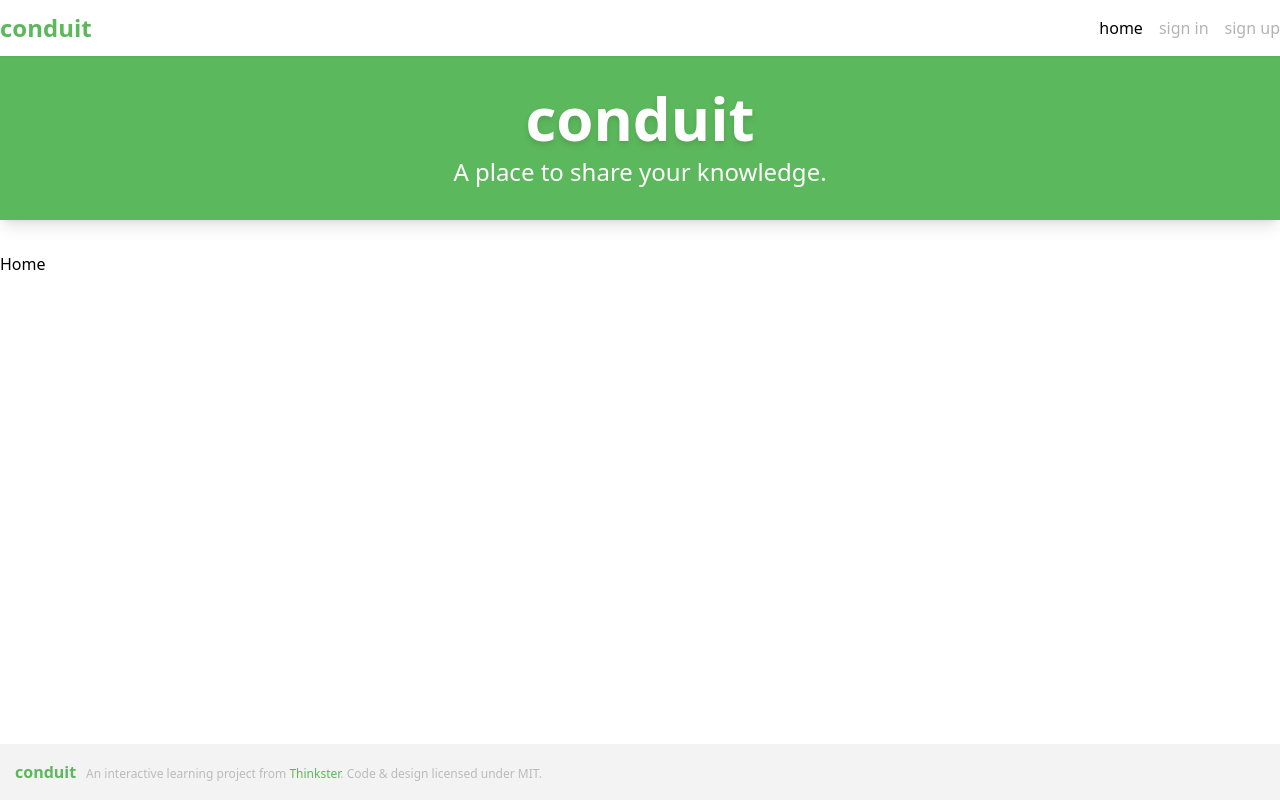
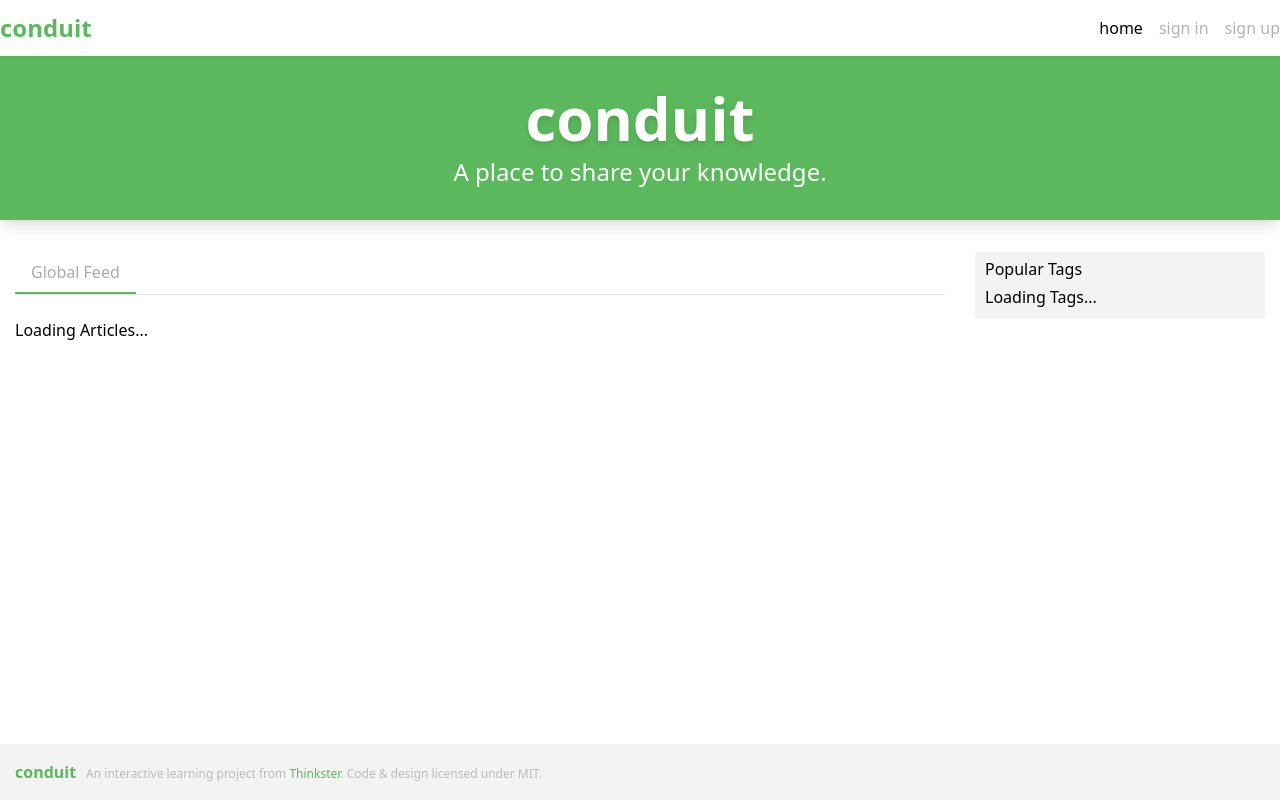
Before and after one commit to ssseok/Real-World, a React (Vite) app: page / in a window 1280 px wide. Built offline with nearby package versions, Linux system fonts and the light colour scheme.

Commit message:
💄 Home feed UI

```diff
--- a/src/pages/home/index.tsx
+++ b/src/pages/home/index.tsx
@@ -1,14 +1,59 @@
+import { useState } from 'react';
 import Banner from '../../components/Banner';
 import { useAuth } from '../../contexts/AuthContext';
+import { cls } from '../../utils/util';
 
 export default function HomePage() {
   const { isLoggedIn } = useAuth();
-  console.log(isLoggedIn);
+  const [tabSelected, setTabSelected] = useState<'global' | 'your'>(
+    isLoggedIn ? 'your' : 'global',
+  );
 
   return (
     <>
       {!isLoggedIn && <Banner />}
-      <div className="page mt-6">Home</div>
+      <div className="page mt-6">
+        <div className="flex relative">
+          <div className="max-w-[75%] flex-shrink-0 flex-grow-0 w-full px-[15px]">
+            <ul className="flex border-b -mb-[1px]">
+              {isLoggedIn && (
+                <li
+                  onClick={() => setTabSelected('your')}
+                  className={cls(
+                    'px-4 py-2 cursor-pointer text-[#aaa]',
+                    tabSelected === 'your'
+                      ? 'text-[#5CB85C] border-b-2 border-[#5CB85C]'
+                      : '',
+                  )}
+                >
+                  Your Feed
+                </li>
+              )}
+              <li
+                onClick={() => setTabSelected('global')}
+                className={cls(
+                  'px-4 py-2 cursor-pointer text-[#aaa]',
+                  tabSelected === 'global'
+                    ? 'text-[#5CB85C] border-b-2 border-[#5CB85C]'
+                    : '',
+                )}
+              >
+                Global Feed
+              </li>
+            </ul>
+
+            <div className="py-6">Loading Articles...</div>
+          </div>
+          <div className="max-w-[25%] flex-shrink-0 flex-grow-0 w-full px-[15px]">
+            <div className="pt-[5px] px-[10px] pb-[10px] bg-[#f3f3f3] rounded">
+              <p className="mb-1">Popular Tags</p>
+              <div>
+                <div>Loading Tags...</div>
+              </div>
+            </div>
+          </div>
+        </div>
+      </div>
     </>
   );
 }
```
